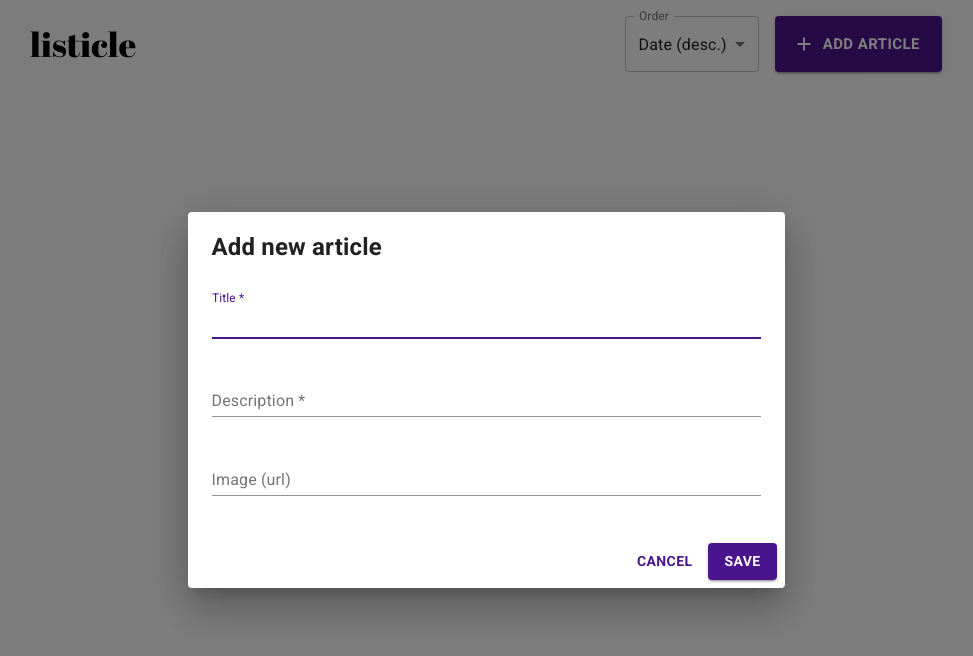
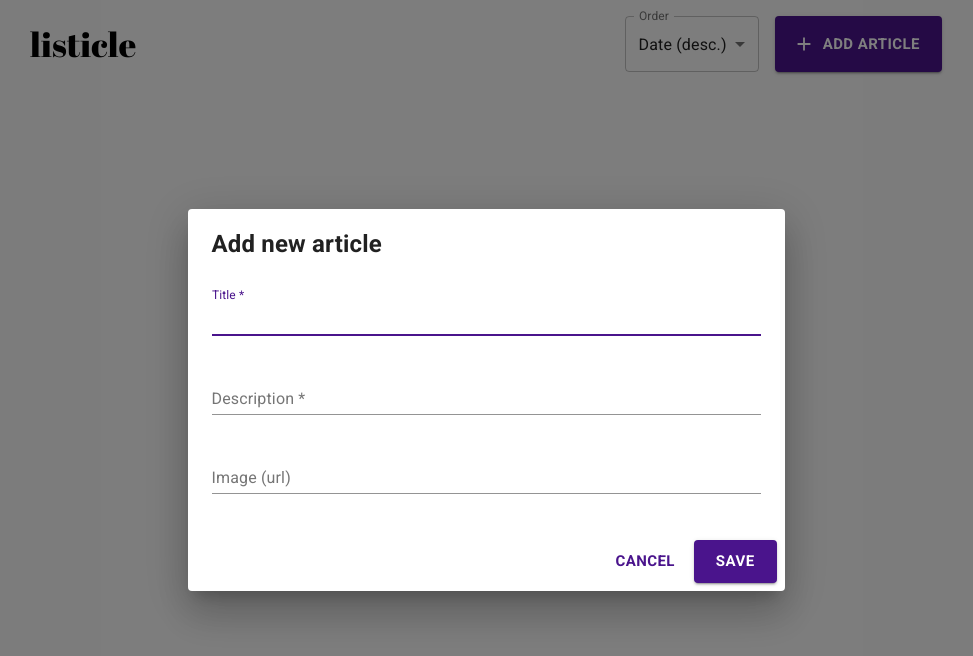
Before and after one commit to diesttro/listicle, a React app: page / in a window 1280 px wide. Both pictures are taken after a click on the button "ADD ARTICLE". Shown: the top 656 px of the page, without its empty margins (154-1127 px from the left). Built offline with nearby package versions, Linux system fonts and the light colour scheme.

Commit message:
Put the form dialog buttons bigger

```diff
--- a/src/components/FormDialog/index.js
+++ b/src/components/FormDialog/index.js
@@ -91,10 +91,15 @@ function FormDialog() {
           />
         </DialogContent>
         <DialogActions>
-          <Button onClick={handleCloseDialog} color="primary">
+          <Button onClick={handleCloseDialog} color="primary" size="large">
             Cancel
           </Button>
-          <Button variant="contained" color="primary" type="submit">
+          <Button
+            variant="contained"
+            color="primary"
+            type="submit"
+            size="large"
+          >
             Save
           </Button>
         </DialogActions>
```
